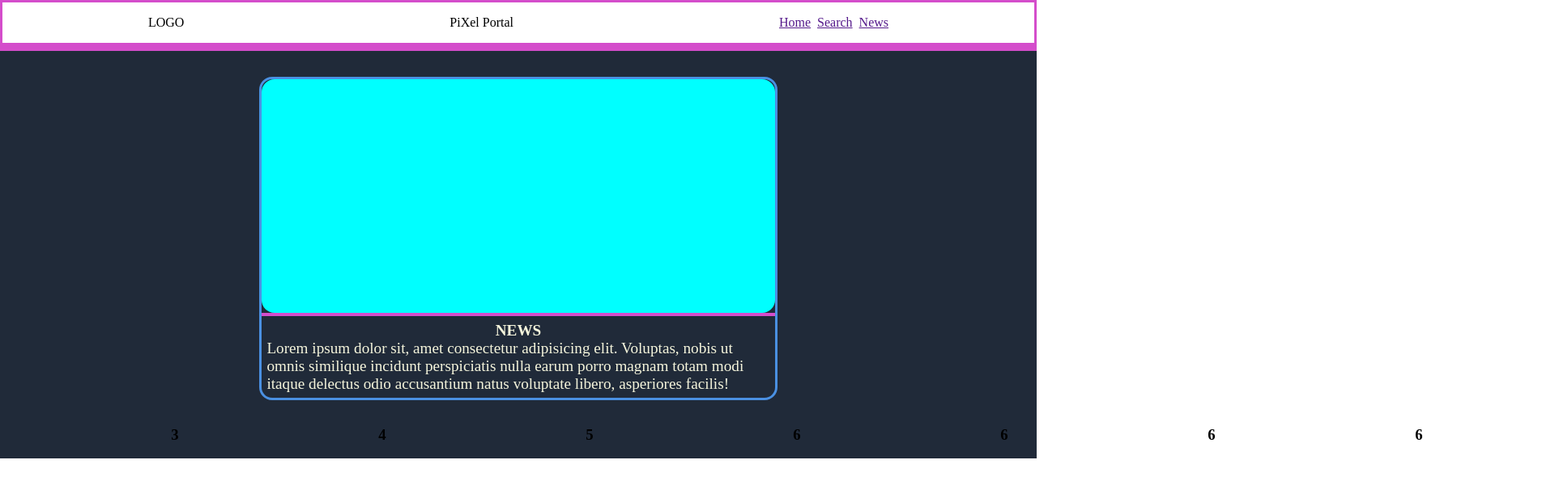
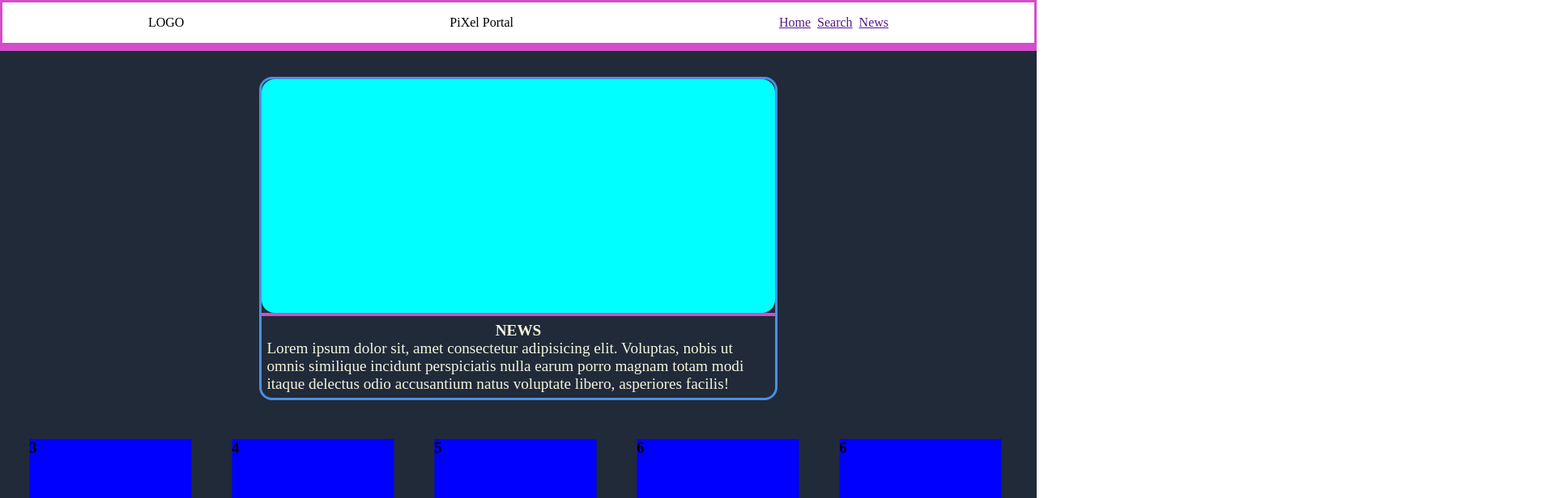
Before and after one commit to SimoneColombo1/pixel-portal, a Next.js app: page / in a window 1280 px wide. Shown: the top 616 px of the page at 81% size, 1920 px wide, since content can reach past the window. Built offline with nearby package versions, Linux system fonts and the light colour scheme.

Commit message:
finita la struttura dell'primo slider

```diff
--- a/app/components/HomePage/PrimarySlider.js
+++ b/app/components/HomePage/PrimarySlider.js
@@ -8,42 +8,42 @@ export default function PrimarySlider() {
     arrows: false,
     dots: false,
     infinite: true,
-    slidesToShow: 5,
+    slidesToShow: 4,
     slidesToScroll: 1,
     autoplay: true,
-    speed: 2000,
-    autoplaySpeed: 2000,
+    speed: 3500,
+    autoplaySpeed: 1,
     cssEase: "linear",
   };
   return (
     <section className="primary-slider-container">
       <div className="slider-container">
         <Slider {...settings} className="slider">
-          <div>
-            <h3>1</h3>2 3 4 5 6
+          <div className="element">
+            <h3>1</h3>
           </div>
-          <div>
+          <div className="element">
             <h3>2</h3>
           </div>
-          <div>
+          <div className="element">
             <h3>3</h3>
           </div>
-          <div>
+          <div className="element">
             <h3>4</h3>
           </div>
-          <div>
+          <div className="element">
             <h3>5</h3>
           </div>
-          <div>
+          <div className="element">
             <h3>6</h3>
           </div>
-          <div>
+          <div className="element">
             <h3>6</h3>
           </div>
-          <div>
+          <div className="element">
             <h3>6</h3>
           </div>
-          <div>
+          <div className="element">
             <h3>6</h3>
           </div>
         </Slider>
--- a/app/style/HomePage/PrimarySlider.scss
+++ b/app/style/HomePage/PrimarySlider.scss
@@ -2,12 +2,35 @@
 
 .primary-slider-container {
     background-color: $homeBgPrimary;
+    overflow: hidden;
 
-    .slider {
-        div {
+    .slider-container {
+        padding: 1rem;
+
+        .slider {
             display: flex;
-            flex-direction: row;
+            flex-direction: column;
+            height: 17rem;
+
+            div {
+                display: flex;
+                flex-direction: row;
+
+                width: 80%;
+                height: 100%;
+
+                align-items: center;
+                vertical-align: middle;
+
+
+                .element {
+
+
+                    background-color: blue;
+                }
+
+            }
         }
+
     }
-
 }
--- a/package.json
+++ b/package.json
@@ -9,6 +9,7 @@
     "lint": "next lint"
   },
   "dependencies": {
+    "axios": "^1.7.9",
     "next": "^15.1.2",
     "react": "^19.0.0",
     "react-dom": "^19.0.0",
```
Also changed, not shown: 1 other file (tests, documents, lock files or other folders).
